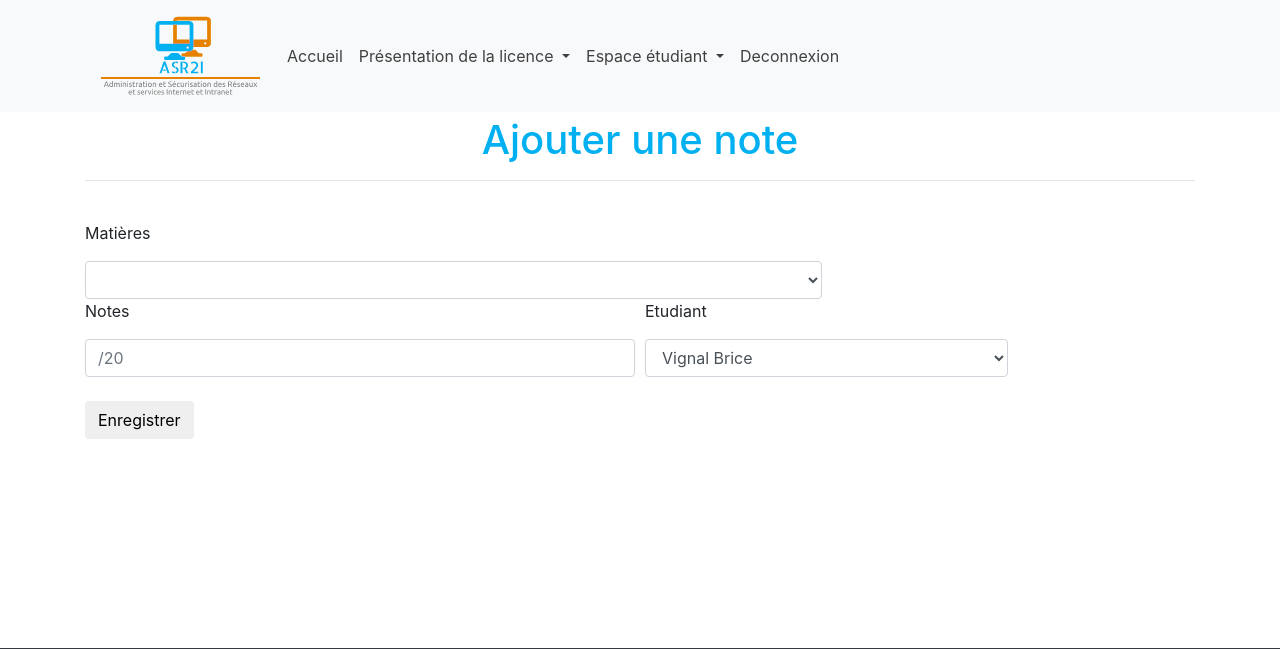
After one commit to birbo971/ASRII-Project, a PHP site: page /add_notes.php in a window 1280 px wide. The commit adds this page. Shown: the top 649 px of the page. Run offline with PHP 8.4, Linux system fonts and the light colour scheme; a user stored in the database is signed in; data comes from the database, SQL or seed files in the repository.

Commit message:
nouvelle

```diff
--- /dev/null
+++ b/add_notes.php
@@ -0,0 +1,37 @@
+<?php
+$titre ="Connexion";
+$authentification = "active";
+include('includes/header.php'); ?>
+<?php include('includes/navbar.php');?>
+<div class="container">
+  <h1>Ajouter une note</h1>
+    <hr>
+    <br/>
+  <form class="form" action="add_notes.php" method="post">
+    <div class="form-row">
+      <div class="col-md-8">
+        <p>Matières</p>
+        <select class="form-control"  name="matiere">
+            <option> </option>
+            <?php recupereMatiere(); ?>
+        </select>
+      </div>
+      <br/>
+      <div class="col-md-6 col-sm-12">
+        <p>Notes</p>
+        <input type="number" name="notes" class="form-control" placeholder="/20">
+      </div>
+      <br/>
+      <div class="col-md-4 col-sm-12">
+        <p>Etudiant</p>
+        <select class="form-control"  name="etudiant">
+          <?php recupereEtudiant(); ?>
+        </select>
+      </div>
+    </div>
+    <br/>
+ <button type="submit" name="enregistre" class="btn btn-default">Enregistrer</button>
+  </form>
+  <?php insertionNotes(); ?>
+</div>
+<?php include('includes/footer.php'); ?>
--- a/fonctions.php
+++ b/fonctions.php
@@ -84,7 +84,7 @@ if(empty($_SESSION['NouvelleSession'])){ ?>
         </a>
         <ul class="dropdown-menu" aria-labelledby="navbarDropdownMenuLink">
           <li>
-            <a class="dropdown-item" href="#">
+            <a class="dropdown-item" href="add_notes.php">
               Ajouter une note
             </a>
           </li>
@@ -245,4 +245,47 @@ function edtEtudiant(){
     echo'Erreur aucun emploi du temps enregistré dans la base !';
   }
 }
+function recupereMatiere(){
+  $pdo = DB::get();
+  $req = $pdo->prepare('SELECT matieres FROM matieres WHERE matieres.id_ens = '.$_SESSION['id'].'');
+  $req->execute();
+  $res = $req->rowCount();
+  if($res > 0){
+    while($row = $req->fetch()){
+        echo'<option>'.$row['matieres'].'</option>';
+    }
+  }else{
+      echo'<option>Aucune matière référé.</option>';
+    }
+}
+function recupereEtudiant(){
+  $pdo = DB::get();
+  $req = $pdo->prepare('SELECT nom,prenom FROM utilisateurs WHERE etat ="etudiant"');
+  $req->execute();
+  $res = $req->rowCount();
+  if($res > 0){
+    while($row = $req->fetch()){
+        echo'<option>'.$row['nom'].' '.$row['prenom'].'</option>';
+    }
+  }else{
+      echo'<option>Aucune matière référé.</option>';
+    }
+}
+function insertionNotes(){
+  $pdo = DB::get();
+  if(isset($_POST['enregistre'])){
+      $notes = $_POST['notes'];
+      $etudiant = $_POST['etudiant'];
+  $req = $pdo->prepare('INSERT INTO notes(notes,id_enseignant,id_etudiant) VALUES (:notes,:id_enseignant,:id_enseignant,:id_etudiant) ');
+  $req->execute(array(':notes'=>$notes,
+                      ':id_enseignant'=>$_SESSION['id'],
+                      ':id_etudiant'=>$etudiant,));
+  $res = $req->rowCount();
+    if(res > 0){
+          echo'Insertion bien effectué !';
+        }else{
+          echo"Erreur d'insertion !";
+        }
+  }
+}
 ?>
```
Also changed, not shown: emploidutemps.php (+8 -2 lines).
